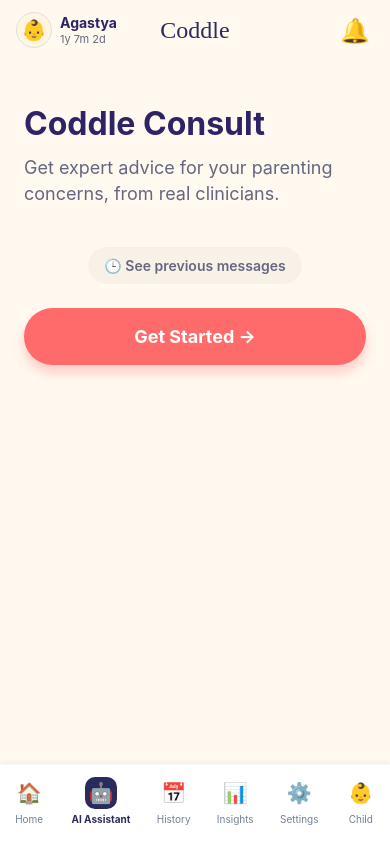
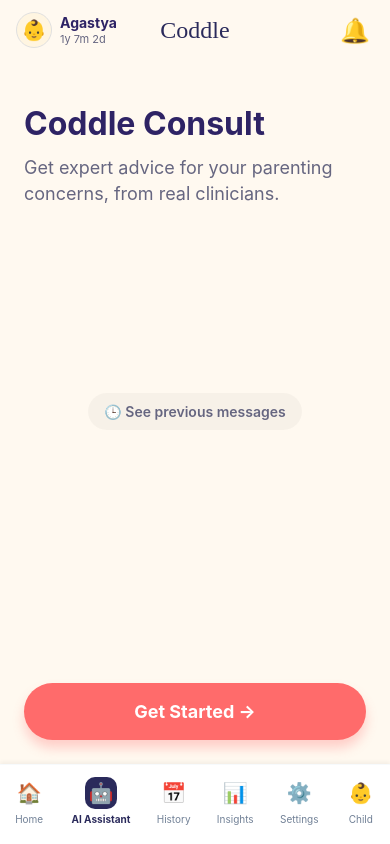
Before and after one commit to KartikJha/coddle-consult-mvp, a React Native app: screen /Intro in a window 390 px wide. Built offline with nearby package versions, Linux system fonts and the light colour scheme.

Commit message:
feat: UI layout fixes and README.md update

```diff
--- a/src/screens/IntroScreen.tsx
+++ b/src/screens/IntroScreen.tsx
@@ -104,7 +104,8 @@
         </View>
       </Modal>
 
-      <ScrollView contentContainerStyle={styles.content}>
+      <View style={styles.wrapper}>
+        <ScrollView style={styles.scrollView} contentContainerStyle={styles.content}>
           <Animated.View style={[styles.header, { opacity: fadeAnim, transform: [{ translateY: slideAnim }] }]}>
             <Text style={styles.title}>Coddle Consult</Text>
             <Text style={styles.subtitle}>
@@ -112,19 +113,22 @@
             </Text>
           </Animated.View>
 
+          <View style={styles.historyButtonContainer}>
             <TouchableOpacity
               style={styles.historyButton}
               onPress={() => setShowHistory(true)}
             >
               <Text style={styles.historyButtonText}>🕒 See previous messages</Text>
             </TouchableOpacity>
+          </View>
+        </ScrollView>
 
         <View style={styles.footer}>
           <TouchableOpacity style={styles.button} onPress={handleGetStarted}>
             <Text style={styles.buttonText}>Get Started →</Text>
           </TouchableOpacity>
         </View>
-      </ScrollView>
+      </View>
     </MainLayout>
   );
 }
@@ -134,9 +138,16 @@
     flex: 1,
     backgroundColor: colors.background, // Cream
   },
+  wrapper: {
+    flex: 1,
+  },
+  scrollView: {
+    flex: 1,
+  },
   content: {
     padding: 24,
-    paddingBottom: 40,
+    paddingBottom: 20,
+    flexGrow: 1,
   },
   header: {
     marginBottom: 40,
@@ -153,58 +164,10 @@
     color: colors.textSecondary,
     lineHeight: 26,
   },
-  section: {
-    marginBottom: 40,
-  },
-  sectionTitle: {
-    fontSize: 20,
-    fontWeight: '600',
-    color: colors.textPrimary,
-    marginBottom: 20,
-  },
-  optionCard: {
-    flexDirection: 'row',
-    alignItems: 'center',
-    backgroundColor: colors.white,
-    borderRadius: 24, // More rounded
+  footer: {
     padding: 24,
-    marginBottom: 16,
-    shadowColor: colors.shadow,
-    shadowOffset: { width: 0, height: 4 },
-    shadowOpacity: 0.05,
-    shadowRadius: 10,
-    elevation: 2,
-    borderWidth: 1,
-    borderColor: 'rgba(0,0,0,0.02)',
-  },
-  iconPlaceholder: {
-    width: 48,
-    height: 48,
-    borderRadius: 24,
-    backgroundColor: colors.systemBubble, // Lavender
-    alignItems: 'center',
-    justifyContent: 'center',
-    marginRight: 16,
-  },
-  iconText: {
-    fontSize: 24,
-  },
-  optionTextContainer: {
-    flex: 1,
-  },
-  optionTitle: {
-    fontSize: 18,
-    fontWeight: '700', // Bolder
-    color: colors.textPrimary,
-    marginBottom: 4,
-  },
-  optionDesc: {
-    fontSize: 14,
-    color: colors.textSecondary,
-    lineHeight: 20,
-  },
-  footer: {
-    marginTop: 'auto',
+    paddingBottom: 24, // Add padding for bottom spacing
+    backgroundColor: colors.background, // Match background to cover scroll content
   },
   button: {
     backgroundColor: colors.primaryAction, // Salmon
@@ -223,7 +186,6 @@
     fontWeight: 'bold',
   },
   historyButton: {
-    alignSelf: 'center',
     backgroundColor: 'rgba(0,0,0,0.03)',
     paddingHorizontal: 16,
     paddingVertical: 10,
@@ -314,4 +276,10 @@
     fontSize: 14,
     color: colors.textPrimary,
   },
+  historyButtonContainer: {
+    flex: 1,
+    justifyContent: 'center',
+    alignItems: 'center',
+    paddingBottom: 40, // Visual balance
+  },
 });
```
Also changed, not shown: 1 other file (tests, documents, lock files or other folders). Lines whose indentation alone changed are shown as unchanged.
